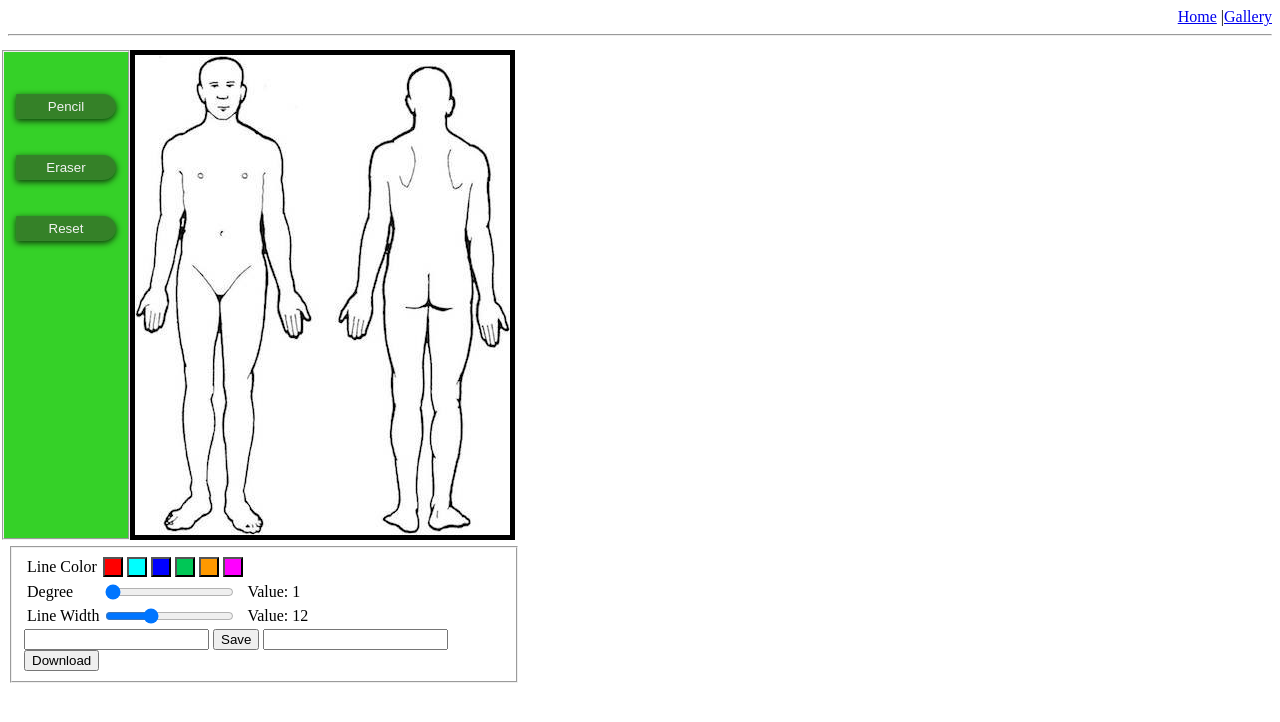
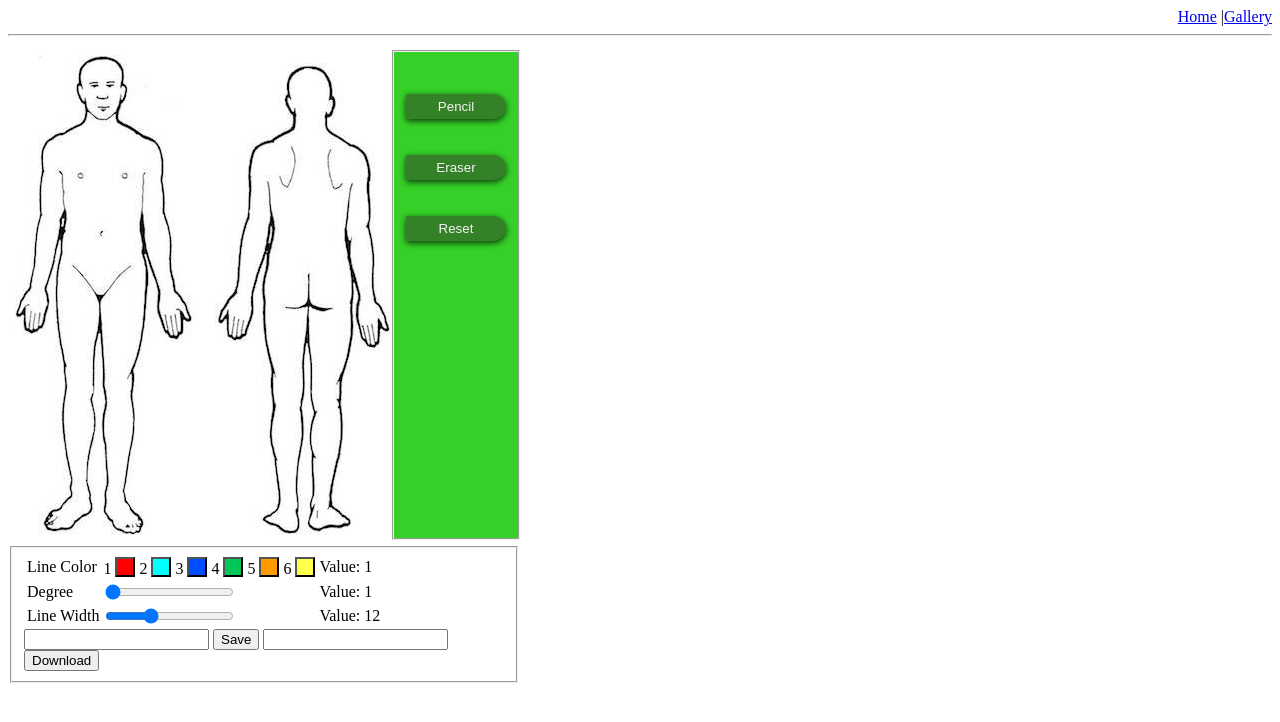
Before and after one commit to han850920/DrawUrPain, a Flask app: page / in a window 1280 px wide. Shown: the top 722 px of the page. Run offline with Flask 2, Linux system fonts and the light colour scheme.

Commit message:
change color

```diff
--- a/app/routes.py
+++ b/app/routes.py
@@ -27,35 +27,33 @@ def paintapp():
 
         im = Image.open(image_bytes)
 
-        # im = im.convert('RGB')
+
 
         arr = np.array(im)
         start =time.time()
         Group_list = AreaProcesser(arr)
         print("execution time: ",str(time.time()-start))
         body_area = 36407.5 # sorry, but I have to hard code...
-        # for k,v in Group_list.items():
-        #     for i,p in enumerate(v):
-
-        #         cv2.putText(arr, str(i) , (p[0][1],p[0][0]), cv2.FONT_HERSHEY_SIMPLEX, 1.0, (0,0,0), 2)
-        #         text = "Color: "+str(k)+" "+str(i)+" Affect ratio: "+str((len(p)/body_area)*100) +" %\n"
-        #         f = open("app/static/txt/"+ filename + ".txt", "a")
-        #         f.write(text)
-        #         f.close()
         ID=1
         for k,v in Group_list.items():
             for p in range(len(v)):
                 if len(v[p])>0:
                     for a in v[p]:
                         if(len(a)>10):
-                            cv2.putText(arr, str(ID) , (a[0][1],a[0][0]), cv2.FONT_HERSHEY_SIMPLEX, 1.0, (0,0,0), 2)
-                            text = "ID: "+str(ID)+ " Color: "+str(k)+" "+"Degree: "+ str(p) +" Affect ratio: "+str((len(a)/body_area)*100) +" %\n"
+                            cv2.putText(arr, str(ID) , (a[0][1],a[0][0]), cv2.FONT_HERSHEY_SIMPLEX, 1.0, (0,0,0,255), 2)
+                            text = "ID: "+str(ID)+ " Color: "+str(k)+" "+"Degree: "+ str(p+1) +" Affect ratio: "+str((len(a)/body_area)*100) +" %\n"
                             f = open("app/static/txt/"+ filename + ".txt", "a")
                             f.write(text)
                             f.close()
                             ID+=1
-        new_im = Image.fromarray(arr)
-        new_im.save("app/static/img/" + filename + ".png")
+
+        mark_area = Image.fromarray(arr,"RGBA")
+
+        bg_im=Image.open("app/static/img/meta/input.jpg")
+        new_im2 = Image.new('RGBA', size=(375, 480), color=(0, 0, 0, 0))
+        new_im2.paste(bg_im,(0,0))
+        new_im2.paste(mark_area,(0,0),mark_area)
+        new_im2.save("app/static/img/" + filename + ".png","PNG")
 
         return render_template("paint.html")
 
@@ -89,13 +87,3 @@ def downloadImage(filename):
 def downloadTxt(filename):
     print("downloadtxt")
     return send_file("static/txt/"+filename,as_attachment=True)
-
-
-
-
-
-def chooseMarkColor(color):
-    if color=='red':
-        return (238,0,0)
-    elif color =='orange':
-        return ()
--- a/app/scripts/calculate_area_dfs.py
+++ b/app/scripts/calculate_area_dfs.py
@@ -25,7 +25,7 @@ def AreaProcesser(input_image):
         'orange':[list() for i in range(10)],
         'red':[list() for i in range(10)],
         'cyan':[list() for i in range(10)],
-        'pink':[list() for i in range(10)]
+        'yellow':[list() for i in range(10)]
     }
 
     img = input_image
@@ -56,11 +56,11 @@ def AreaProcesser(input_image):
                 dfs(color,i,j,pixel_list[i*width+j].group,degree)
 
 
-    for k,v in Group_list.items():
-        for p in range(len(v)):
-            if len(v[p])>0:
-                for a in v[p]:
-                    print("Color: ",k,"degree", p ,"pixel num: ",len(a))
+    # for k,v in Group_list.items():
+    #     for p in range(len(v)):
+    #         if len(v[p])>0:
+    #             for a in v[p]:
+    #                 print("Color: ",k,"degree", p ,"pixel num: ",len(a))
     return Group_list
 
 
@@ -90,14 +90,14 @@ def checkProp(pixel):
         return ('red', checkDegree(pixel[2]))
     elif pixel[0] in range(0,160) and pixel[1] in range(245,256) and pixel[2] in range(245,256):
         return ('cyan', checkDegree(pixel[0]))
-    elif pixel[0] in range(0,160) and pixel[1] in range(0,10) and pixel[2] in range(245,256):
-        return ('blue', checkDegree(pixel[0]))
+    elif pixel[0] in range(0,10) and pixel[1] in range(0,160) and pixel[2] in range(245,256):
+        return ('blue', checkDegree(pixel[1]))
     elif pixel[0] in range(0,160) and pixel[1] in range(200,220) and pixel[2] in range(77,97):
         return ('green', checkDegree(pixel[0]))
     elif pixel[0] in range(245,256) and pixel[1] in range(143,163) and pixel[2] in range(0,160):
         return ('orange', checkDegree(pixel[2]))
-    elif pixel[0] in range(245,256) and pixel[1] in range(0,160) and pixel[2] in range(245,256):
-        return ('pink', checkDegree(pixel[1]))
+    elif pixel[0] in range(245,256) and pixel[1] in range(245,256) and pixel[2] in range(0,160):
+        return ('yellow', checkDegree(pixel[2]))
     else:
         return ('empty', checkDegree(pixel[0]))
 
--- a/app/static/script.js
+++ b/app/static/script.js
@@ -14,14 +14,14 @@ var color=[255,0,0]
 var degree=1;
 var lineWidth=12;
 
-bgimage.src = "static/img/meta/input.jpg";
-bgimage.onload=function(){
-    window.ctx.drawImage(bgimage, 0, 0, canvas.width, canvas.height);
-}
+// bgimage.src = "static/img/meta/input.jpg";
+// bgimage.onload=function(){
+//     window.ctx.drawImage(bgimage, 0, 0, canvas.width, canvas.height);
+// }
 
 function reset(){
     this.ctx.clearRect(0, 0, canvas.width, canvas.height);
-    this.ctx.drawImage(bgimage, 0, 0, bgimage.width, bgimage.height);
+    // this.ctx.drawImage(bgimage, 0, 0, bgimage.width, bgimage.height);
 
 }
 
@@ -88,6 +88,12 @@ function touchStart(e){
 function touchMove(e){
     this.touch=e.targetTouches[0];
     if (this.draw){
+        if(mode=='pencil'){
+            this.ctx.globalCompositeOperation="source-over";
+        }else{
+            this.ctx.globalCompositeOperation="destination-out";
+        }
+
         this.ctx.lineTo(this.touch.pageX-this.offsetX,this.touch.pageY-this.offsetY);
         this.ctx.stroke();
     }
@@ -107,6 +113,7 @@ function clearPad(){
 
 
 function set_color(r,g,b){
+    this.mode='pencil'
     this.color[0]=r;
     this.color[1]=g;
     this.color[2]=b;
@@ -130,6 +137,7 @@ function init(){
         window.lineWidth = this.value;
         set_prop();
     };
+
     pencil()
 }
 // pencil tool
@@ -152,7 +160,6 @@ function eraser(){
 }
 
 function save(){
-
 
     var filename = document.getElementById("fname").value;
     if (filename){
@@ -198,26 +205,32 @@ function set_prop(){
         degree_pixel = (this.color[2]+parseInt(this.degree)*range).toString();
         window.ctx.strokeStyle = 'rgb('+this.color[0]+','+this.color[1]+','+degree_pixel+')';
         window.ctx.fillStyle = 'rgb('+this.color[0]+','+this.color[1]+','+degree_pixel+')';
+        color_value.innerHTML = '1';
     }else if(this.color[0]=== 0 && this.color[1]===255 && this.color[2] === 255){
         degree_pixel = (this.color[0]+parseInt(this.degree)*range).toString();
         window.ctx.strokeStyle = 'rgb('+degree_pixel+','+this.color[1]+','+this.color[2]+')';
         window.ctx.fillStyle = 'rgb('+degree_pixel+','+this.color[1]+','+this.color[2]+')';
+        color_value.innerHTML = '2';
     }else if(this.color[0]=== 0 && this.color[1]===0 && this.color[2] === 255){
-        degree_pixel = (this.color[0]+parseInt(this.degree)*range).toString();
-        window.ctx.strokeStyle = 'rgb('+degree_pixel+','+this.color[1]+','+this.color[2]+')';
-        window.ctx.fillStyle = 'rgb('+degree_pixel+','+this.color[1]+','+this.color[2]+')';
+        degree_pixel = (this.color[1]+parseInt(this.degree)*range).toString();
+        window.ctx.strokeStyle = 'rgb('+this.color[0]+','+degree_pixel+','+this.color[2]+')';
+        window.ctx.fillStyle = 'rgb('+this.color[0]+','+degree_pixel+','+this.color[2]+')';
+        color_value.innerHTML = '3';
     }else if(this.color[0]=== 0 && this.color[1]===210 && this.color[2] === 87){
         degree_pixel = (this.color[0]+parseInt(this.degree)*range).toString();
         window.ctx.strokeStyle = 'rgb('+degree_pixel+','+this.color[1]+','+this.color[2]+')';
         window.ctx.fillStyle = 'rgb('+degree_pixel+','+this.color[1]+','+this.color[2]+')';
+        color_value.innerHTML = '4';
     }else if(this.color[0]=== 255 && this.color[1]===153 && this.color[2] === 0){
         degree_pixel = (this.color[2]+parseInt(this.degree)*range).toString();
         window.ctx.strokeStyle = 'rgb('+this.color[0]+','+this.color[1]+','+degree_pixel+')';
         window.ctx.fillStyle = 'rgb('+this.color[0]+','+this.color[1]+','+degree_pixel+')';
-    }else if(this.color[0]=== 255 && this.color[1]===0 && this.color[2] === 255){
-        degree_pixel = (this.color[1]+parseInt(this.degree)*range).toString();
-        window.ctx.strokeStyle = 'rgb('+this.color[0]+','+degree_pixel+','+this.color[2]+')';
-        window.ctx.fillStyle = 'rgb('+this.color[0]+','+degree_pixel+','+this.color[2]+')';
+        color_value.innerHTML = '5';
+    }else if(this.color[0]=== 255 && this.color[1]===255 && this.color[2] === 0){
+        degree_pixel = (this.color[2]+parseInt(this.degree)*range).toString();
+        window.ctx.strokeStyle = 'rgb('+this.color[0]+','+this.color[1]+','+degree_pixel+')';
+        window.ctx.fillStyle = 'rgb('+this.color[0]+','+this.color[1]+','+degree_pixel+')';
+        color_value.innerHTML = '6';
     }else{
         console.log("else")
     }
--- a/app/static/style.css
+++ b/app/static/style.css
@@ -2,15 +2,15 @@
     width     : 100px;
     height    : 470px;
     position  : absolute;
-    left      : 0px;
+    left      : 390px;
     top       : 50px;
     background: #35d128;
 }
 
 #paint {
     position  : absolute;
-    left:130px;
-    top:50px;
+    border: 0px !important;
+
 }
 
 #colorset {
--- a/app/templates/paint.html
+++ b/app/templates/paint.html
@@ -22,6 +22,7 @@
             </td>
             <td>
                 <canvas id="paint" width="375" height="480" style="border: 5px solid #000000;"></canvas>
+                <img src="static/img/meta/input.jpg">
             </td>
             </tr>
         </table></p>
@@ -30,13 +31,14 @@
             <tr>
                 <td><label>Line Color</label></td>
                 <td>
-                    <button style="background-color: #FF0000; height: 20px; width: 20px;" onclick='set_color(255,0,0)'></button>
-                    <button style="background-color: #00ffff; height: 20px; width: 20px;" onclick='set_color(0,255,255)'></button>
-                    <button style="background-color: #0000FF; height: 20px; width: 20px;" onclick='set_color(0,0,255)'></button>
-                    <button style="background-color: #00C756; height: 20px; width: 20px;" onclick='set_color(0,210,87)'></button>
-                    <button style="background-color: #FF9900; height: 20px; width: 20px;" onclick='set_color(255,153,0)'></button>
-                    <button style="background-color: #FF00FF; height: 20px; width: 20px;" onclick='set_color(255,0,255)'></button>
+                    1 <button style="background-color: #FF0000; height: 20px; width: 20px;" onclick='set_color(255,0,0)'></button>
+                    2 <button style="background-color: #00ffff; height: 20px; width: 20px;" onclick='set_color(0,255,255)'></button>
+                    3 <button style="background-color: #004CFF; height: 20px; width: 20px;" onclick='set_color(0,0,255)'></button>
+                    4 <button style="background-color: #00C756; height: 20px; width: 20px;" onclick='set_color(0,210,87)'></button>
+                    5 <button style="background-color: #FF9900; height: 20px; width: 20px;" onclick='set_color(255,153,0)'></button>
+                    6 <button style="background-color: #FFFF4D; height: 20px; width: 20px;" onclick='set_color(255,255,0)'></button>
                 </td>
+                <td>Value: <span id="color_value"></span></td>
             </tr>
             <tr>
                 <td><label>Degree</label></td>
```
Also changed, not shown: app/static/txt/mymy.txt (deleted, +0 -7 lines), app/static/img/mymy.png (deleted), mark.png (added), where.png (added), 1 other file.
